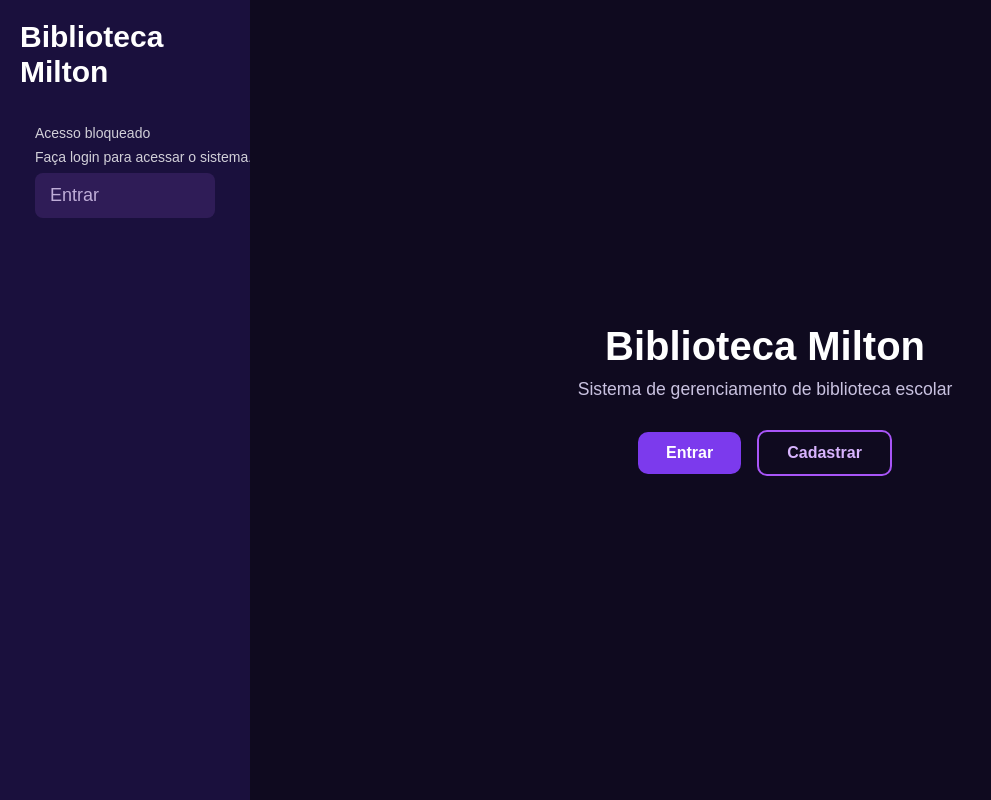
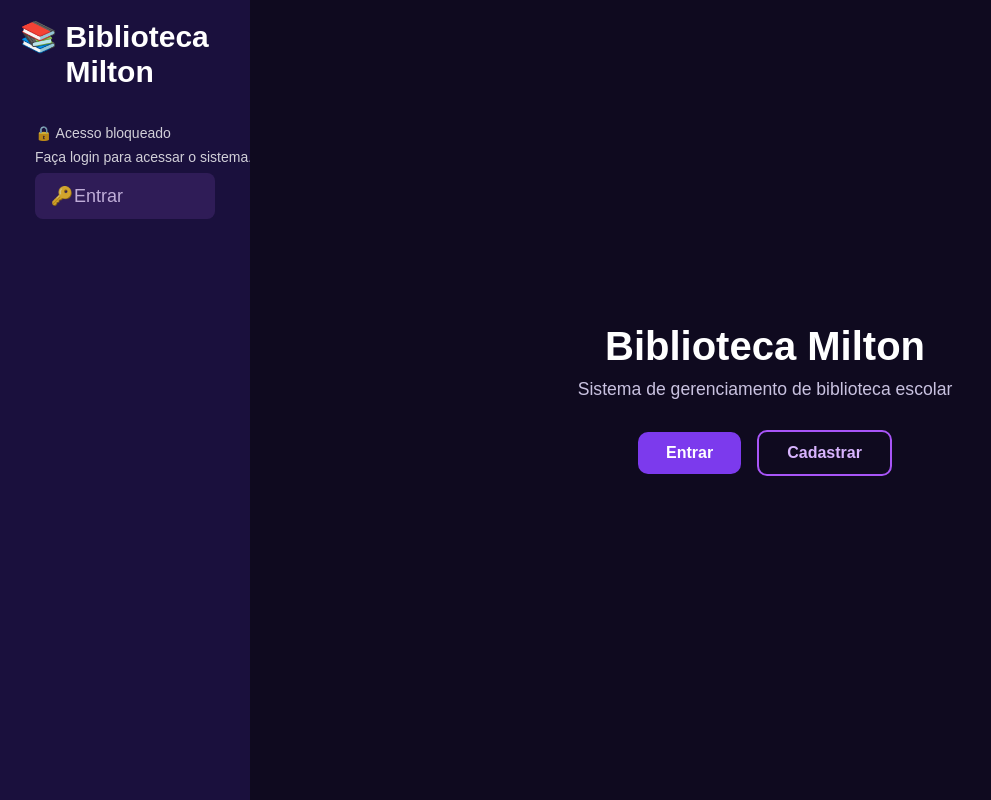
Before and after one commit to DeboraVasti0/sistema-biblioteca-escolar, a React (Vite) app in the folder biblioteca-react/: page / in a window 1280 px wide. Shown: the whole page, without its empty margins (0-991 px from the left). Built offline with nearby package versions, Linux system fonts and the light colour scheme.

Commit message:
Agora vaiiiiiiiuiiiiiiiiiiiiiiiiiiii

```diff
--- a/biblioteca-react/src/components/Menu.css
+++ b/biblioteca-react/src/components/Menu.css
@@ -27,7 +27,6 @@
 }
 
 .menu-brand-icon {
-  display: none;
   flex: 0 0 auto;
 }
 
@@ -57,7 +56,6 @@
 }
 
 .menu-icon {
-  display: none;
   flex: 0 0 auto;
   min-width: 24px;
 }
@@ -66,7 +64,6 @@
   min-width: 0;
   overflow: hidden;
   text-overflow: ellipsis;
-  margin-left: 0;
 }
 
 .sidebar a:hover {
--- a/biblioteca-react/src/components/Menu.jsx
+++ b/biblioteca-react/src/components/Menu.jsx
@@ -18,18 +18,18 @@ function Menu({ autenticado }) {
         <div className="sidebar">
 
             <h2>
-                <span className="menu-brand-icon" aria-hidden="true"></span>
+                <span className="menu-brand-icon" aria-hidden="true">📚</span>
                 <span className="menu-brand-label">Biblioteca Milton</span>
             </h2>
 
             {!autenticado ? (
 
                 <div className="menu-bloqueado">
-                    <p className="menu-lock-message">Acesso bloqueado</p>
+                    <p className="menu-lock-message">🔒 Acesso bloqueado</p>
                     <p className="menu-lock-message">Faça login para acessar o sistema.</p>
 
                     <Link to="/login" className="menu-login" aria-label="Entrar">
-                        <span className="menu-icon" aria-hidden="true"></span>
+                        <span className="menu-icon" aria-hidden="true">🔑</span>
                         <span className="menu-label">Entrar</span>
                     </Link>
                 </div>
@@ -38,16 +38,16 @@ function Menu({ autenticado }) {
 
                 <>
                     <p className="usuario-logado">
-                        <span className="menu-icon" aria-hidden="true"></span>
+                        <span className="menu-icon" aria-hidden="true">👤</span>
                         <span className="menu-label">{localStorage.getItem("username")}</span>
                     </p>
 
                     <nav className="menu-links" aria-label="Navegação principal">
-                        <Link to="/" aria-label="Home"><span className="menu-icon" aria-hidden="true"></span><span className="menu-label">Home</span></Link>
-                        <Link to="/dashboard" aria-label="Dashboard"><span className="menu-icon" aria-hidden="true"></span><span className="menu-label">Dashboard</span></Link>
-                        <Link to="/materiais" aria-label="Materiais"><span className="menu-icon" aria-hidden="true"></span><span className="menu-label">Materiais</span></Link>
-                        <Link to="/alunos" aria-label="Alunos"><span className="menu-icon" aria-hidden="true"></span><span className="menu-label">Alunos</span></Link>
-                        <Link to="/retiradas" aria-label="Retiradas"><span className="menu-icon" aria-hidden="true"></span><span className="menu-label">Retiradas</span></Link>
+                        <Link to="/" aria-label="Home"><span className="menu-icon" aria-hidden="true">🏠</span><span className="menu-label">Home</span></Link>
+                        <Link to="/dashboard" aria-label="Dashboard"><span className="menu-icon" aria-hidden="true">📊</span><span className="menu-label">Dashboard</span></Link>
+                        <Link to="/materiais" aria-label="Materiais"><span className="menu-icon" aria-hidden="true">📚</span><span className="menu-label">Materiais</span></Link>
+                        <Link to="/alunos" aria-label="Alunos"><span className="menu-icon" aria-hidden="true">👨‍🎓</span><span className="menu-label">Alunos</span></Link>
+                        <Link to="/retiradas" aria-label="Retiradas"><span className="menu-icon" aria-hidden="true">📖</span><span className="menu-label">Retiradas</span></Link>
                     </nav>
 
                     <button
@@ -55,7 +55,7 @@ function Menu({ autenticado }) {
                         onClick={sair}
                         aria-label="Sair"
                     >
-                        <span className="menu-icon" aria-hidden="true"></span>
+                        <span className="menu-icon" aria-hidden="true">🚪</span>
                         <span className="menu-label">Sair</span>
                     </button>
                 </>
```
